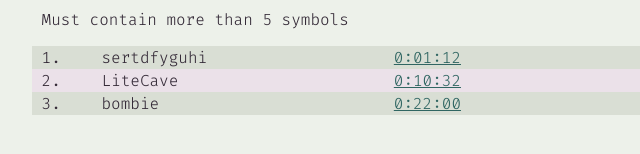
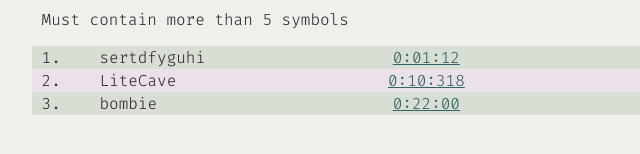
Before and after one commit to ssa-spwn/spwnrun, a plain HTML site: page categories/Any/index.html in a window 1280 px wide. Shown: the part 130-284 px from the top of the page, 248-888 px from the left. Drawn offline with Linux system fonts and the light colour scheme.

Commit message:
Fixed run

```diff
--- a/categories/Any/index.html
+++ b/categories/Any/index.html
@@ -26,7 +26,7 @@
     <h1><a href="../../">SPWN</a> - Any%</h1>
     <h2 class="reduceTopMargin">Leaderboard</h2>
     <p>Must contain more than 5 symbols</p>
-    <table class="categoryBoard centerHoriz"><tr><td>1.</td><td>sertdfyguhi</td><td><a href="../../runs/1">0:01:12</a></td><td>10/15/2021</td></tr><tr><td>2.</td><td>LiteCave</td><td><a href="../../runs/9">0:10:32</a></td><td>10/16/2021</td></tr><tr><td>3.</td><td>bombie</td><td><a href="../../runs/2">0:22:00</a></td><td>10/14/2021</td></tr></table>
+    <table class="categoryBoard centerHoriz"><tr><td>1.</td><td>sertdfyguhi</td><td><a href="../../runs/1">0:01:12</a></td><td>10/15/2021</td></tr><tr><td>2.</td><td>LiteCave</td><td><a href="../../runs/9">0:10:318</a></td><td>10/16/2021</td></tr><tr><td>3.</td><td>bombie</td><td><a href="../../runs/2">0:22:00</a></td><td>10/14/2021</td></tr></table>
 </body>
 
 </html>
```
